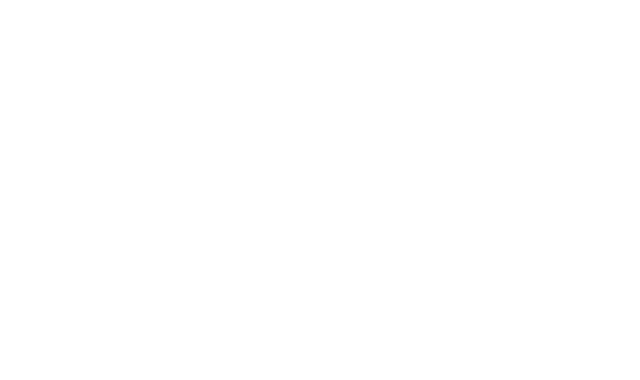
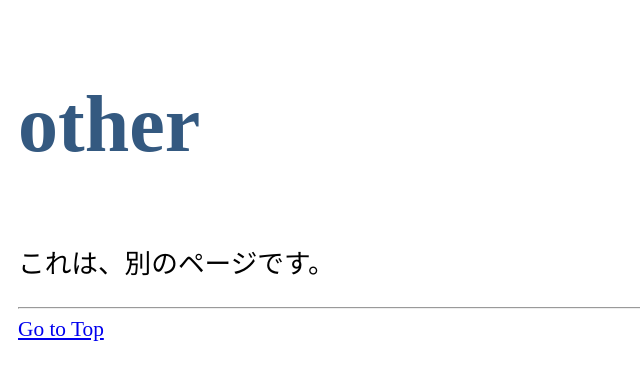
Before and after one commit to takacom/tree.js-test, a Nuxt app: page /other in a window 1280 px wide. Before the commit this address had no page. Shown: the top 380 px of the page, without its empty margins (0-640 px from the left). Built offline with nearby package versions, Linux system fonts and the light colour scheme.

Commit message:
他ページ作成

```diff
--- a/pages/index.vue
+++ b/pages/index.vue
@@ -3,7 +3,7 @@
 <h1>{{title}}</h1>
 <p>{{message}}</p>
 <hr>
-<pre>{{now}}</pre>
+<router-link to="/other">Go to Other</router-link>
 </section>
 </template>
 
--- /dev/null
+++ b/pages/other.vue
@@ -0,0 +1,36 @@
+<template>
+    <section class="container">
+        <h1>{{title}}</h1>
+        <p>{{message}}</p>
+        <hr>
+        <router-link to="/">Go to Top</router-link>
+    </section>
+</template>
+
+<script>
+export default {
+    data: function() {
+        return {
+            title:'other',
+            message: 'これは、別のページです。',
+        };
+    },
+}
+</script>
+
+<style>
+.container {
+    padding:5px 10px;
+}
+h1 {
+    font-size: 60pt;
+    color: #345980;
+}
+p {
+    padding-top: 5px;
+    font-size: 20pt;
+}
+a {
+    font-size: 16pt;
+}
+</style>
```
